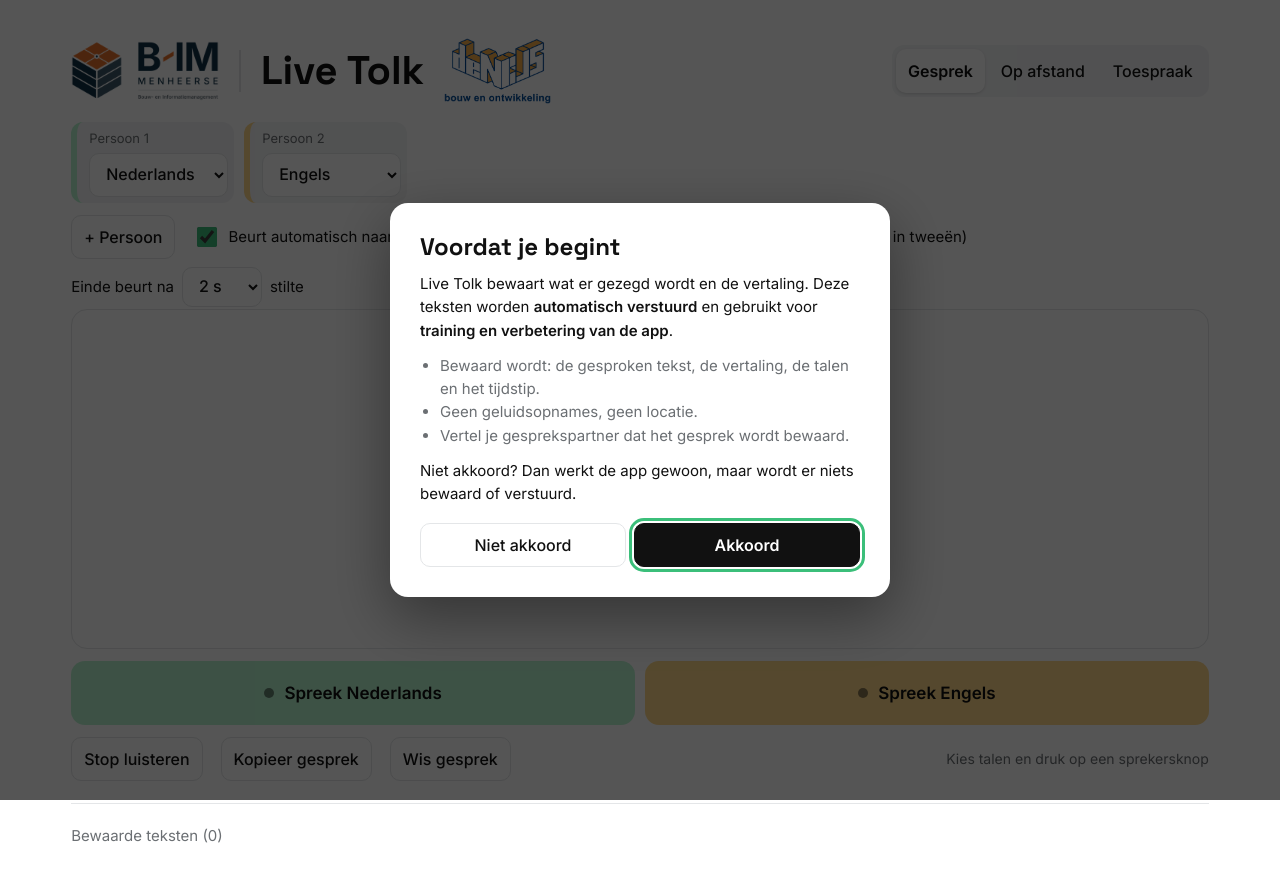
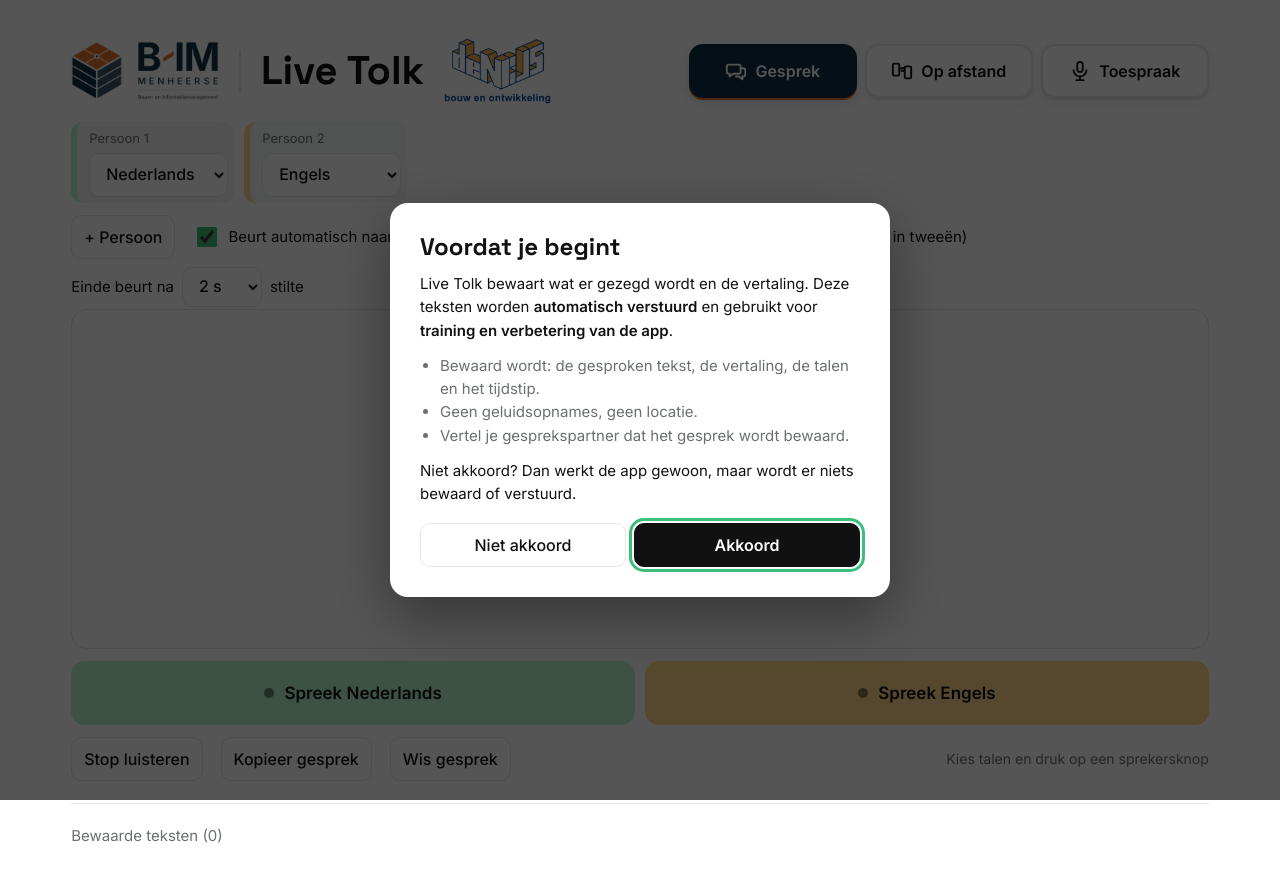
Before and after one commit to Menheerse/live-tolk, a plain HTML site: page index.html in a window 1280 px wide. Drawn offline with Linux system fonts and the light colour scheme.

Commit message:
Tabbladen Gesprek/Op afstand/Toespraak als duidelijke knoppen met icoon
Co-Authored-By: Claude Opus 5.5 <noreply@anthropic.com>
Claude-Session: https://claude.ai/code/session_01SHyN7ad9k5JGHgSuqvKHQQ

```diff
--- a/index.html
+++ b/index.html
@@ -32,9 +32,17 @@ h1{font:700 clamp(28px,4vw,40px)/1.05 "Space Grotesk",sans-serif;margin:0}
 .brand h1{padding-left:clamp(12px,2vw,20px);border-left:2px solid var(--line)}
 .logo.partner{height:clamp(48px,7.5vw,66px)}
 .head{display:flex;flex-wrap:wrap;gap:14px;align-items:center;justify-content:space-between;margin-bottom:18px}
-.tabs{display:flex;gap:4px;background:var(--soft);padding:4px;border-radius:12px}
-.tabs button{border:0;background:transparent}
-.tabs button[aria-selected=true]{background:var(--bg);box-shadow:0 1px 3px #0002;font-weight:600}
+/* tabbladen als duidelijke knoppen; gekozen knop gevuld in B-IM-blauw */
+.tabs{display:grid;grid-template-columns:repeat(3,minmax(0,1fr));gap:8px;width:min(100%,520px)}
+.tabs button{min-height:54px;padding:8px 10px;border:2px solid var(--line);border-radius:14px;background:var(--bg);color:var(--ink);
+  font-weight:600;display:flex;align-items:center;justify-content:center;gap:8px;box-shadow:0 2px 0 var(--line),0 3px 8px #0001;transition:transform .1s,box-shadow .1s,background .2s}
+.tabs button svg{width:22px;height:22px;flex:none;stroke:currentColor;fill:none;stroke-width:2;stroke-linecap:round;stroke-linejoin:round}
+.tabs button:hover{border-color:#e46f2a}
+.tabs button:active{transform:translateY(2px);box-shadow:0 0 0 var(--line)}
+.tabs button[aria-selected=true]{background:#0e2f45;border-color:#0e2f45;color:#fff;box-shadow:0 2px 0 #e46f2a,0 4px 10px #0e2f4533}
+:root[data-theme=dark] .tabs button[aria-selected=true]{background:#e46f2a;border-color:#e46f2a}
+@media (prefers-color-scheme:dark){:root:not([data-theme=light]) .tabs button[aria-selected=true]{background:#e46f2a;border-color:#e46f2a}}
+@media(max-width:600px){.tabs{width:100%}.tabs button{flex-direction:column;gap:3px;font-size:14px;min-height:62px}}
 .top{display:flex;flex-wrap:wrap;gap:10px;align-items:end;margin-bottom:14px}
 label{display:grid;gap:4px;font-size:13px;color:var(--mut)}
 select,button,input[type=text],input[type=password]{font:500 16px Inter,sans-serif;min-height:44px;border-radius:10px;border:1px solid var(--line);background:var(--bg);color:var(--ink);padding:0 12px}
@@ -140,9 +148,9 @@ input[type=text],input[type=password]{width:100%}
   <div class="head">
     <div class="brand"><img src="logo.png" alt="B-IM Menheerse – Bouw- en Informatiemanagement" class="logo" width="383" height="160"><h1>Live Tolk</h1><img src="denijs.png" alt="De Nijs bouw en ontwikkeling" class="logo partner" width="323" height="200"></div>
     <div class="tabs" role="tablist">
-      <button role="tab" id="tabConv" aria-selected="true">Gesprek</button>
-      <button role="tab" id="tabRemote" aria-selected="false">Op afstand</button>
-      <button role="tab" id="tabTalk" aria-selected="false">Toespraak</button>
+      <button role="tab" id="tabConv" aria-selected="true"><svg viewBox="0 0 24 24" aria-hidden="true"><path d="M4 5h11a2 2 0 0 1 2 2v6a2 2 0 0 1-2 2H9l-4 3v-3H4a2 2 0 0 1-2-2V7a2 2 0 0 1 2-2z"/><path d="M17 9h3a2 2 0 0 1 2 2v5a2 2 0 0 1-2 2h-1v3l-4-3h-3"/></svg>Gesprek</button>
+      <button role="tab" id="tabRemote" aria-selected="false"><svg viewBox="0 0 24 24" aria-hidden="true"><rect x="2" y="4" width="7" height="13" rx="1.5"/><rect x="15" y="7" width="7" height="13" rx="1.5"/><path d="M10.5 9.5c1.2-1 2.8-1 4 0M11.5 12c.6-.4 1.4-.4 2 0"/></svg>Op afstand</button>
+      <button role="tab" id="tabTalk" aria-selected="false"><svg viewBox="0 0 24 24" aria-hidden="true"><rect x="9" y="2" width="6" height="11" rx="3"/><path d="M5 11a7 7 0 0 0 14 0M12 18v4M8 22h8"/></svg>Toespraak</button>
     </div>
   </div>
   <div class="warn" id="warn"></div>
```
